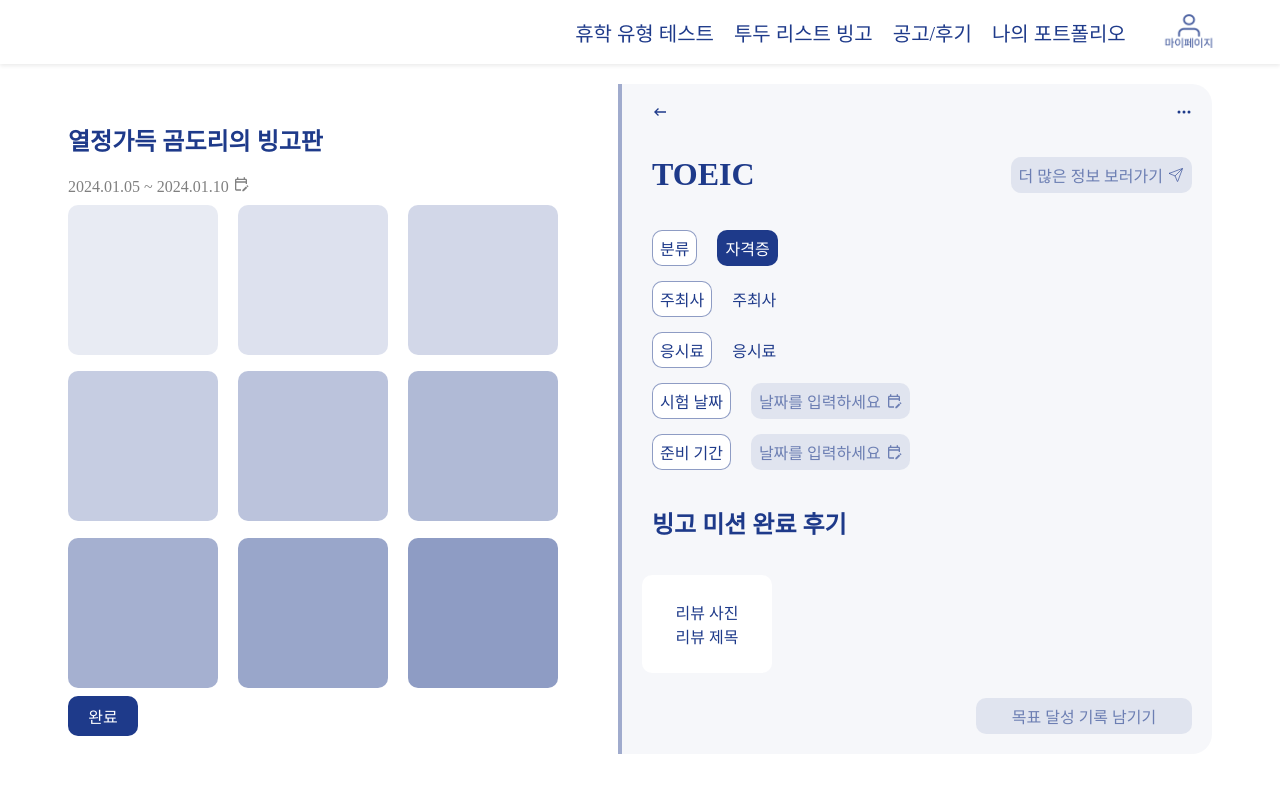
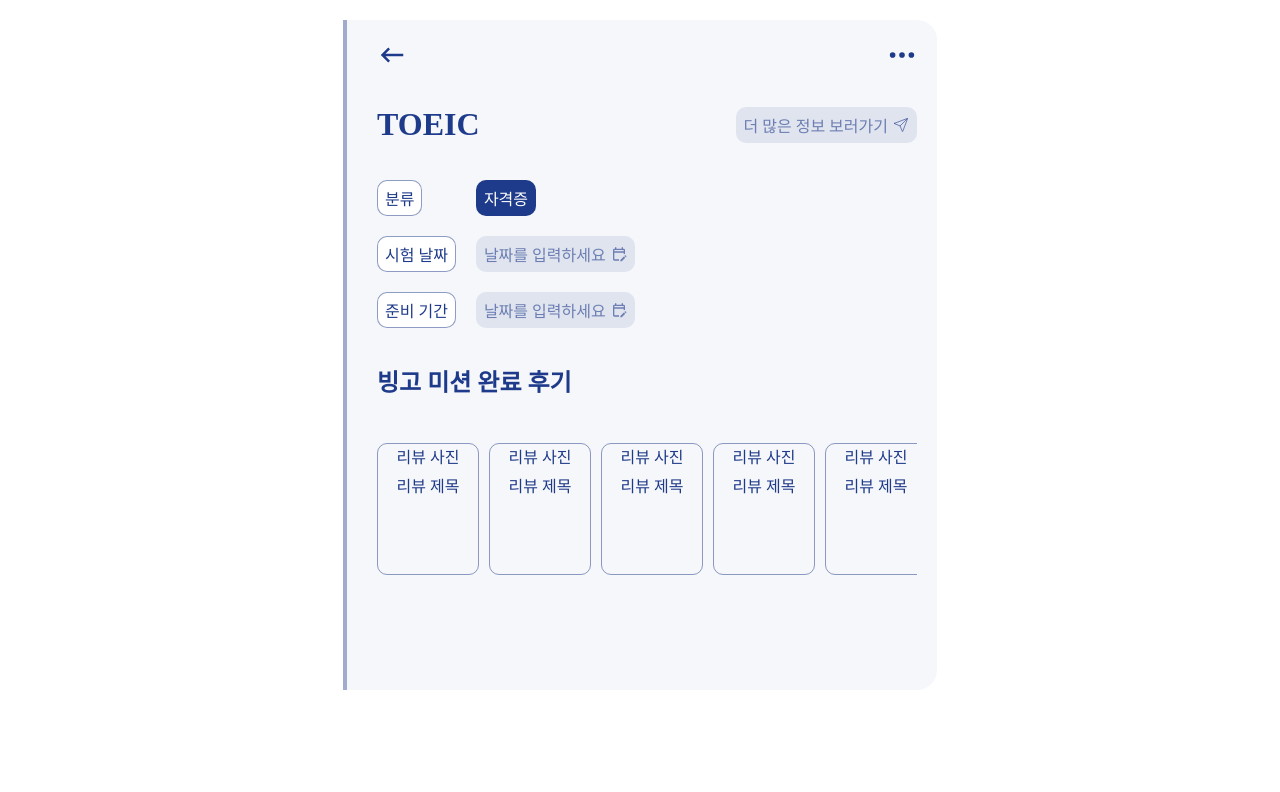
Before and after one commit to Youth-is-the-best/Youth-Client, a React (Create React App) app: page /info in a window 1280 px wide. Shown: the top 792 px of the page. Built offline with nearby package versions, Linux system fonts and the light colour scheme; a web font is replaced by a local one.

Commit message:
💄 ui : BingoInfo

```diff
--- a/src/pages/BingoInfo.jsx
+++ b/src/pages/BingoInfo.jsx
@@ -5,8 +5,9 @@ import styled from 'styled-components';
 import mypage from '../images/mypage.png';
 import { IoPaperPlaneOutline } from 'react-icons/io5';
 import { BsThreeDots } from 'react-icons/bs';
-import { RightDom } from './Home';
+import { Body, RightDom } from './Home';
 import CustomCalendar from './CustomCalendar';
+import { Category, Row } from './MadeBingo';
 
 
 const BingoInfo = () => {
@@ -24,64 +25,33 @@ const BingoInfo = () => {
 
   return (
     <>
-      <Headers>
-        <Header to="/test/0">휴학 유형 테스트</Header>
-        <Header to="/">투두 리스트 빙고</Header>
-        <Header to="/info">공고/후기</Header>
-        <Header to="/login">나의 포트폴리오</Header>
-        <img src={mypage} style={{ height: '60px' }}></img>
-      </Headers>
       <Body>
-        <LeftDom>
-          <h2>열정가득 곰도리의 빙고판</h2>
-          <div style={{ color: 'grey' }}>2024.01.05 ~ 2024.01.10 <MdOutlineEditCalendar /></div>
-          <BingoDom>
-            <Bingo></Bingo>
-            <Bingo style={{ background: 'rgba(30, 58, 138, 0.15)' }}></Bingo>
-            <Bingo style={{ background: 'rgba(30, 58, 138, 0.2)' }}></Bingo>
-            <Bingo style={{ background: 'rgba(30, 58, 138, 0.25)' }}></Bingo>
-            <Bingo style={{ background: 'rgba(30, 58, 138, 0.3)' }}></Bingo>
-            <Bingo style={{ background: 'rgba(30, 58, 138, 0.35)' }}></Bingo>
-            <Bingo style={{ background: 'rgba(30, 58, 138, 0.4)' }}></Bingo>
-            <Bingo style={{ background: 'rgba(30, 58, 138, 0.45)' }}></Bingo>
-            <Bingo style={{ background: 'rgba(30, 58, 138, 0.5)' }}></Bingo>
-          </BingoDom>
-          <Button>완료</Button>
-        </LeftDom>
         <RightDom>
           <TitleLine>
-            <MdOutlineKeyboardBackspace onClick={goHome}/>
-            <BsThreeDots />
+            <MdOutlineKeyboardBackspace onClick={goHome} size={30}/>
+            <BsThreeDots size={30}/>
           </TitleLine>
           <TitleLine>
             <h1>TOEIC</h1>
             <DateInfo>더 많은 정보 보러가기<IoPaperPlaneOutline /></DateInfo>
           </TitleLine>
           <Line>
+            <Row>
               <Category>분류</Category>
-            <Category style={{ background: 'rgba(30, 58, 138, 1)', color :'white'}} >자격증</Category>
-          </Line>
-          <Line>
-            <Category>주최사</Category>
-            <div>주최사</div>
-          </Line>
-          <Line>
-            <Category>응시료</Category>
-            <div>응시료</div>
-          </Line>
-          <Line>
               <Category>시험 날짜</Category>
+              <Category>준비 기간</Category>
+            </Row>
+            <Row>
+              <Category style={{background : 'rgba(30, 58, 138, 1)', color : 'white'}}>자격증</Category>
               <DateInfo>
                 {selectedDate ? selectedDate.toLocaleDateString() : '날짜를 입력하세요'}
                 <CustomCalendar onChange={handleDateChange} value={selectedDate} />
               </DateInfo>
-          </Line>
-          <Line>
-            <Category>준비 기간</Category>
               <DateInfo>
                 {selectedDate ? selectedDate.toLocaleDateString() : '날짜를 입력하세요'}
                 <CustomCalendar onChange={handleDateChange} value={selectedDate} />
               </DateInfo>
+            </Row>
           </Line>
           <TitleLine>
           <h2>빙고 미션 완료 후기</h2>
@@ -91,8 +61,39 @@ const BingoInfo = () => {
               <div>리뷰 사진</div>
               <div>리뷰 제목</div>
             </Review>
+            <Review>
+              <div>리뷰 사진</div>
+              <div>리뷰 제목</div>
+            </Review>
+            <Review>
+              <div>리뷰 사진</div>
+              <div>리뷰 제목</div>
+            </Review>
+            <Review>
+              <div>리뷰 사진</div>
+              <div>리뷰 제목</div>
+            </Review>
+            <Review>
+              <div>리뷰 사진</div>
+              <div>리뷰 제목</div>
+            </Review>
+            <Review>
+              <div>리뷰 사진</div>
+              <div>리뷰 제목</div>
+            </Review>
+            <Review>
+              <div>리뷰 사진</div>
+              <div>리뷰 제목</div>
+            </Review>
+            <Review>
+              <div>리뷰 사진</div>
+              <div>리뷰 제목</div>
+            </Review>
+            <Review>
+              <div>리뷰 사진</div>
+              <div>리뷰 제목</div>
+            </Review>
           </ReviewDom>
-          <DateInfo style={{width : '200px', marginTop : '10px', marginLeft:'334px'}}>목표 달성 기록 남기기</DateInfo>
         </RightDom>
       </Body>
     </>
@@ -100,55 +101,6 @@ const BingoInfo = () => {
 };
 
 export default BingoInfo;
-
-const Headers = styled.div`
-  display: flex;
-  flex-direction: row;
-  justify-content: end;
-  align-items: center;
-  padding-right : 3rem;
-  gap : 20px;
-  height : 64px;
-  box-shadow: 0px 2px 4px 0px rgba(0, 0, 0, 0.08);
-  font-size : 20px;
-`;
-const Header = styled(Link)`
-  color : rgba(30, 58, 138, 1);
-  text-decoration : none;
-`;
-const Body = styled.div`
-  display: flex;
-  flex-direction: row;
-  justify-content: center;
-  align-items: center;
-  margin-top : 20px;
-  color : #1E3A8A;
-`;
-const LeftDom = styled.div`
-  display: flex;
-  flex-direction: column;
-  justify-content: center;
-  width : 550px;
-`;
-
-const BingoDom = styled.div`
-  display: grid;
-  grid-template-columns: repeat(3, 1fr);
-  grid-template-rows: repeat(3, 1fr);
-  flex-direction: column;
-  justify-content: center;
-  align-items: center;
-  width : 510px;
-  height : 500px;
-  // padding : 5px;
-`;
-
-const Bingo = styled.div`
-  width : 150px;
-  height : 150px;
-  background: rgba(30, 58, 138, 0.1);
-  border-radius : 10px;
-`;
 
 const Button = styled.div`
   display: flex;
@@ -163,18 +115,6 @@ const Button = styled.div`
   background: rgba(30, 58, 138, 1);
   color : white;
 `;
-
-const Category = styled.div`
-  display: flex;
-  justify-content: center;
-  align-items: center;
-  // width: 60px;
-  height: 20px;
-  border: 1px solid rgba(30, 58, 138, 0.5);
-  background: white;
-  border-radius : 10px;
-  padding : 7px;
-`
 
 const DateInfo = styled.div`
   display: flex;
@@ -208,16 +148,23 @@ const TitleLine = styled.div`
 const ReviewDom = styled.div`
   display: flex;
   flex-direction: row;
-  align-items: center;
-  justify-content: center;
-  width: 130px;
-  height: 130px;
+  width: 530px;
+  height: 150px;
   border-radius: 10px;
-  background : white;
-
+  overflow-x: auto;
+  // border: 1px solid rgba(30, 58, 138, 0.5);
+  gap: 10px;
+  padding: 10px;
 `
 
 const Review = styled.div`
-  display : flex;
-  flex-direction : column;
+  display: flex;
+  flex-direction: column;
+  align-items: center;
+  flex-shrink: 0;
+  width: 100px;
+  height: 130px;
+  gap: 5px;
+  border: 1px solid rgba(30, 58, 138, 0.5);
+  border-radius: 10px;
 `
--- a/src/pages/Home.jsx
+++ b/src/pages/Home.jsx
@@ -12,7 +12,10 @@ const Home = () => {
   const navigate = useNavigate();
   const [selectedInfo, setSelectedInfo] = useState();
   const [recommend, setRecommend] = useState([]);
-
+  const [username, setUsername] = useState();
+  const [startDate, setStartDate] = useState();
+  const [endDate, setEndDate] = useState();
+  const [bingos, setBingos] = useState(Array.from({ length: 9 }, (_, index) => ({ location: index, title: '' })));
 
   const [array, setArray] = useState(options[0]);
   const handleArrayChange = (event) => {
@@ -31,103 +34,31 @@ const Home = () => {
     const response = await getInfo();
     const recommendations = response.map(item => ({
       title: item.title,
-      image: item.images[0]?.image || '', // Use the first image or an empty string if no images are present
+      image: item.images[0]?.image || '', //사진 유무로
     }));
     setRecommend(recommendations);
-    // console.log("Recommendations:", recommendations);
   }
 
   const getBingos = async() => {
     const response = await getBingo();
-    const start_date = response(item => item.start_date);
+    const username = response.username;
+    const start_date = response.start_date;
+    const end_date = response.end_date;
+    const bingoData = Array.from({ length: 9 }, (_, index) => ({
+      location: index,
+      title: response.bingo_obj.find(item => item.location === index)?.title || ''
+    }));
 
-    // const titles = response.map(item => item.title);
+    setUsername(username);
+    setStartDate(start_date);
+    setEndDate(end_date);
+    setBingos(bingoData);
     console.log(response);
   }
 
-  // const postBingos = async() => {
-  //   const mybingo={
-  //     "size": 9,
-  //     "start_date": "2024-07-25",
-  //     "end_date": "2024-10-25",
-  //         "bingo_obj": [
-  //         {
-  //                 "location": 0,
-  //                 "choice": "0",
-  //                 "title": "제주도 여행",
-  //                 "todo": [{
-  //               "title": "비행기표 예매"
-  //             },
-  //               {
-  //               "title": "숙소 알아보기"
-  //             }]
-  //             },
-  //             {
-  //                 "location": 1,
-  //                 "choice": "0",
-  //                 "title": "제부도 여행",
-  //                 "todo": [{
-  //               "title": "기깔나게 자기"
-  //             },
-  //               {
-  //               "title": "밥 맛있게 먹기"
-  //             }]
-  //             },
-  //             {
-  //                 "location": 2,
-  //                 "choice": "0",
-  //                 "title": "독도 여행",
-  //                 "todo": [{
-  //               "title": "왜가"
-  //             },
-  //               {
-  //             "title": "가야지"
-  //             }]
-  //             },
-  //             {
-  //                 "location": 3,
-  //                 "choice": "0",
-  //                 "title": "울릉도 여행"
-  //             },
-  //             {
-  //                 "location": 4,
-  //                 "choice": "0",
-  //                 "title": "정처기 따기"
-  //             },
-  //             {
-  //                 "location": 5,
-  //                 "choice": "0",
-  //                 "title": "한자 4급 따기"
-  //             },
-  //             {
-  //                 "location": 6,
-  //                 "choice": "0",
-  //                 "title": "괌 여행"
-  //             },
-  //             {
-  //                 "location": 7,
-  //                 "choice": "0",
-  //                 "title": "매일 물 20L 이상 마시기"
-  //             },
-  //             {
-  //                 "location": 8,
-  //                 "choice": "0",
-  //                 "title": "아르바이트"
-  //             }
-  //     ]
-  //   }
-  //   console.log(mybingo);
-  //   try {
-  //       const response = await postBingo(mybingo);
-  //       console.log(response);
-  //   } catch (error) {
-  //       console.error(error);
-  //   }
-  // }
-
   useEffect(() => {
     viewRecommend();
-    // getBingos();
+    getBingos();
   }, []);
 
   const infoItems = [
@@ -174,7 +105,6 @@ const Home = () => {
     }
   };
 
-  const [bingos, setBingos] = useState(Array.from({ length: 9 }, (_, index) => index));
   const [draggingIndex, setDraggingIndex] = useState(null);
   const [draggingInfo, setDraggingInfo] = useState(null);
 
@@ -191,7 +121,7 @@ const Home = () => {
   const handleDrop = (index) => {
     const newBingos = [...bingos];
     if (draggingInfo !== null) {
-      newBingos[index] = draggingInfo;
+      newBingos[index] = { location: index, title: draggingInfo };
       setDraggingInfo(null);
     } else {
       [newBingos[draggingIndex], newBingos[index]] = [newBingos[index], newBingos[draggingIndex]];
@@ -215,8 +145,8 @@ const Home = () => {
       </Headers>
       <Body>
         <LeftDom>
-          <h2>열정가득 곰도리의 빙고판</h2>
-          <div style={{ color: 'grey' }}>2024.01.05 ~ 2024.01.10 <MdOutlineEditCalendar/></div>
+          <h2>{username}의 빙고판</h2>
+          <div style={{ color: 'grey' }}>{startDate} ~ {endDate} <MdOutlineEditCalendar/></div>
           <BingoDom>
           {bingos.map((bingo, index) => (
             <Bingo
@@ -225,10 +155,10 @@ const Home = () => {
               onDragStart={() => handleDragStart(index, 'bingo')}
               onDrop={() => handleDrop(index)}
               onDragOver={handleDragOver}
-              inBingo={typeof bingo !== 'number'}
-              style={{ background: getBackgroundColor(typeof bingo !== 'number', index) }}
+              inBingo={bingo.title !== ''}
+              style={{ background: getBackgroundColor(bingo.title !== '', index) }}
             >
-              {typeof bingo === 'number' ? bingo : bingo}
+              {bingo.title || ''}
             </Bingo>
           ))}
           </BingoDom>
@@ -288,7 +218,7 @@ export const Header = styled(Link)`
   color : rgba(30, 58, 138, 1);
   text-decoration : none;
 `;
-const Body = styled.div`
+export const Body = styled.div`
   display: flex;
   flex-direction: row;
   justify-content: center;
--- a/src/pages/MadeBingo.jsx
+++ b/src/pages/MadeBingo.jsx
@@ -5,7 +5,7 @@ import styled from 'styled-components';
 import mypage from '../images/mypage.png';
 import { AiOutlineCheckSquare } from 'react-icons/ai';
 import { CiSquarePlus } from 'react-icons/ci';
-import { RightDom } from './Home';
+import { Body,RightDom } from './Home';
 
 const MadeBingo = () => {
   const [checklists, setChecklists] = useState([]);
@@ -94,30 +94,7 @@ const MadeBingo = () => {
 
   return (
     <>
-      <Headers>
-        <Header to="/test/0">휴학 유형 테스트</Header>
-        <Header to="/">투두 리스트 빙고</Header>
-        <Header to="/info">공고/후기</Header>
-        <Header to="/login">나의 포트폴리오</Header>
-        <img src={mypage} style={{ height: '60px' }} alt="mypage" />
-      </Headers>
       <Body>
-        <LeftDom>
-          <h2>열정가득 곰도리의 빙고판</h2>
-          <div style={{ color: 'grey' }}>2024.01.05 ~ 2024.01.10 <MdOutlineEditCalendar /></div>
-          <BingoDom>
-            <Bingo></Bingo>
-            <Bingo style={{ background: 'rgba(30, 58, 138, 0.15)' }}></Bingo>
-            <CompleteBingo><h2>토익 백점</h2></CompleteBingo>
-            <Bingo style={{ background: 'rgba(30, 58, 138, 0.25)' }}></Bingo>
-            <Bingo style={{ background: 'rgba(30, 58, 138, 0.3)' }}></Bingo>
-            <Bingo style={{ background: 'rgba(30, 58, 138, 0.35)' }}></Bingo>
-            <Bingo style={{ background: 'rgba(30, 58, 138, 0.4)' }}></Bingo>
-            <Bingo style={{ background: 'rgba(30, 58, 138, 0.45)' }}></Bingo>
-            <Bingo style={{ background: 'rgba(30, 58, 138, 0.5)' }}></Bingo>
-          </BingoDom>
-          <Button>완료</Button>
-        </LeftDom>
         <RightDom>
           <Line>
             <InputTitleBox
@@ -203,68 +180,7 @@ const MadeBingo = () => {
 
 export default MadeBingo;
 
-const Headers = styled.div`
-  display: flex;
-  flex-direction: row;
-  justify-content: end;
-  align-items: center;
-  padding-right: 3rem;
-  gap: 20px;
-  height: 64px;
-  box-shadow: 0px 2px 4px 0px rgba(0, 0, 0, 0.08);
-  font-size: 20px;
-`;
-const Header = styled(Link)`
-  color: rgba(30, 58, 138, 1);
-  text-decoration: none;
-`;
-const Body = styled.div`
-  display: flex;
-  flex-direction: row;
-  justify-content: center;
-  align-items: center;
-  margin-top: 20px;
-  color: #1E3A8A;
-`;
-const LeftDom = styled.div`
-  display: flex;
-  flex-direction: column;
-  justify-content: center;
-  width: 550px;
-`;
-
-const BingoDom = styled.div`
-  display: grid;
-  grid-template-columns: repeat(3, 1fr);
-  grid-template-rows: repeat(3, 1fr);
-  flex-direction: column;
-  justify-content: center;
-  align-items: center;
-  width: 510px;
-  height: 500px;
-`;
-
-const Bingo = styled.div`
-  width: 150px;
-  height: 150px;
-  background: rgba(30, 58, 138, 0.1);
-  border-radius: 10px;
-`;
-
-const Button = styled.div`
-  display: flex;
-  justify-content: center;
-  align-items: center;
-  width: 50px;
-  height: 20px;
-  padding: 10px;
-  gap: 10px;
-  border-radius: 10px;
-  background: rgba(30, 58, 138, 1);
-  color: white;
-`;
-
-const Category = styled.div`
+export const Category = styled.div`
   display: flex;
   justify-content: center;
   align-items: center;
@@ -275,7 +191,7 @@ const Category = styled.div`
   padding: 7px;
 `;
 
-const DateInfo = styled.div`
+export const DateInfo = styled.div`
   display: flex;
   // justify-content: center;
   justify-content: space-between;
@@ -303,7 +219,7 @@ export const Row = styled.div`
   align-items: start;
   gap : 20px;
 `
-const TitleLine = styled.div`
+export const TitleLine = styled.div`
   display: flex;
   flex-direction: row;
   justify-content: space-between;
@@ -336,18 +252,6 @@ export const CheckBox = styled.div`
   height: 14px;
   border: 1.2px solid rgba(30, 58, 138, 1);
   margin : 2px;
-`;
-
-const CompleteBingo = styled.div`
-  display: flex;
-  align-items: center;
-  justify-content: center;
-  width: 150px;
-  height: 150px;
-  background: white;
-  border: 3px solid rgba(30, 58, 138, 0.9);
-  border-radius: 10px;
-  box-shadow: 2px 2px 4px 0px rgba(30, 58, 138, 0.4);
 `;
 
 const InputBox = styled.input`
```
Lines whose indentation alone changed are shown as unchanged.
